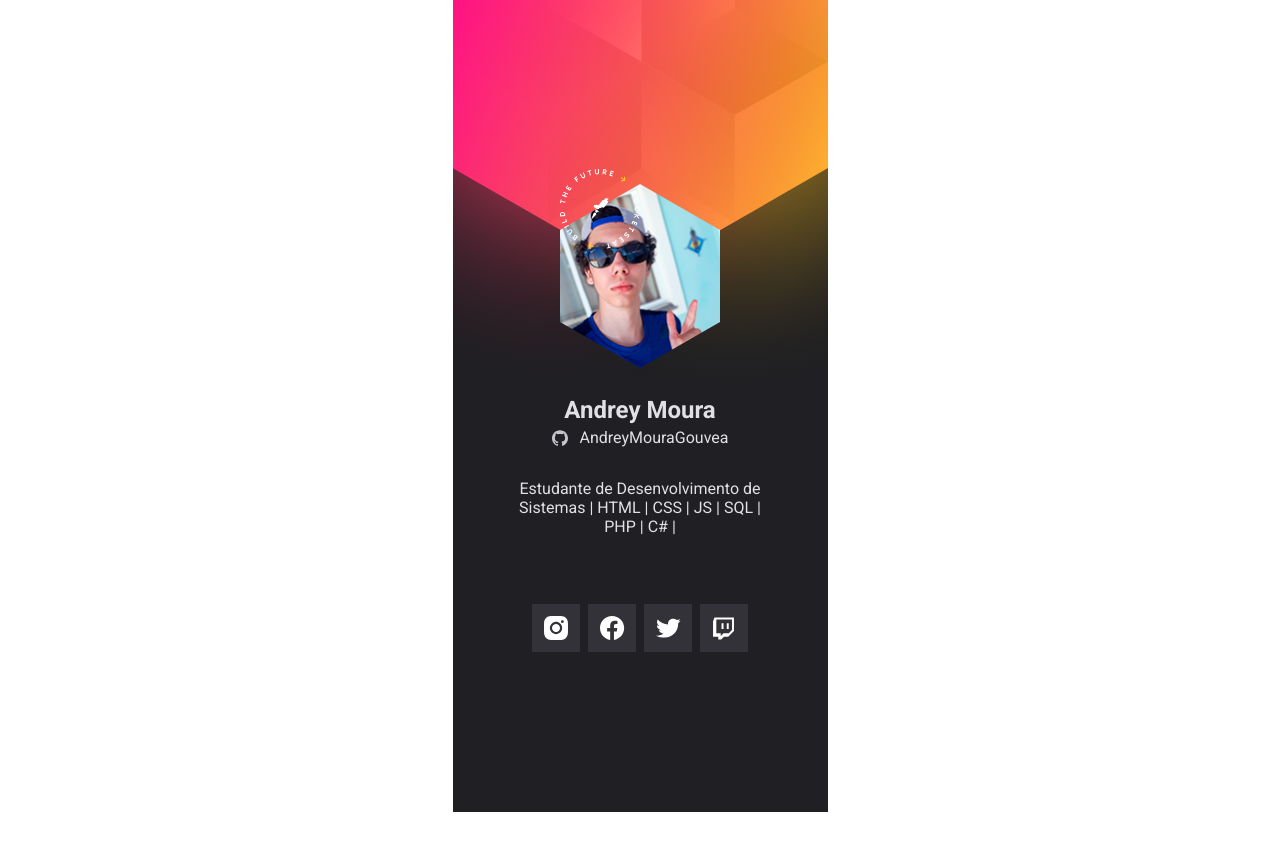
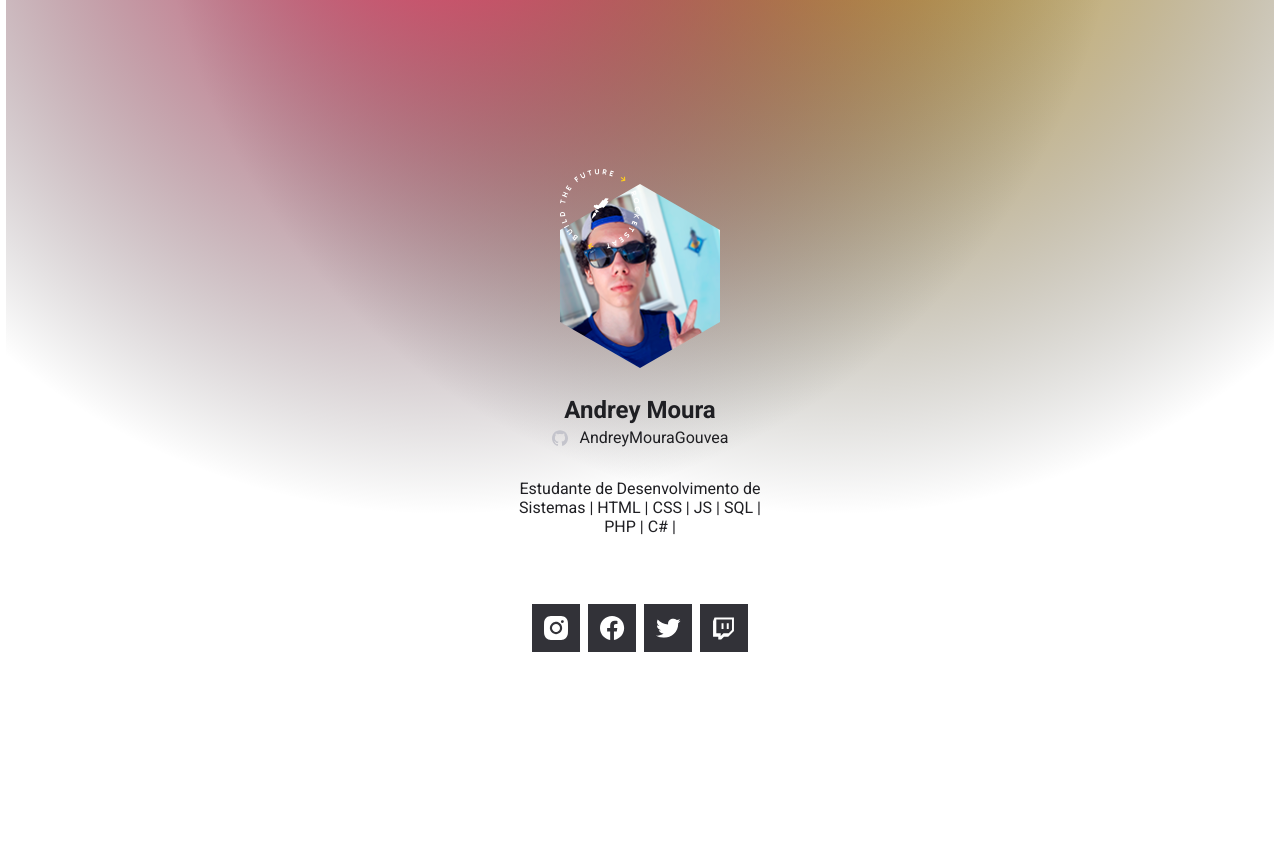
Before and after one commit to AndreyMouraGouvea/NLW-PortFolio, a plain HTML site: page index.html in a window 1280 px wide. Before the commit the page ends 812 px from the top, so only its background shows below. Drawn offline with Linux system fonts and the light colour scheme.

Commit message:
Background Responsive Update

```diff
--- a/style.css
+++ b/style.css
@@ -17,9 +17,10 @@ body {
   place-items: center;
 }
 main {
-  background: url(images/background.svg);
-  width: 375px;
-  height: 812px;
+  background: url(images/background.svg) no-repeat center/cover;
+  width: 100vw;
+  min-height: 812px;
+  height: 100vh;
 }
 .container {
   max-width: 250px;
@@ -69,3 +70,17 @@ ul {
   gap: 0.5rem;
   justify-content: center;
 }
+/* Media Query */
+@media screen and (min-width: 1000px) {
+  main {
+    background: url(images/backgroundDesktop.svg) no-repeat center/cover;
+    width: 99vw;
+    min-height: 1000px;
+  }
+  .container {
+    color: var(--black);
+  }
+  a {
+    color: var(--black);
+  }
+}
```
Also changed, not shown: images/backgroundDesktop.svg (added), images/githubBlack.svg (added).
